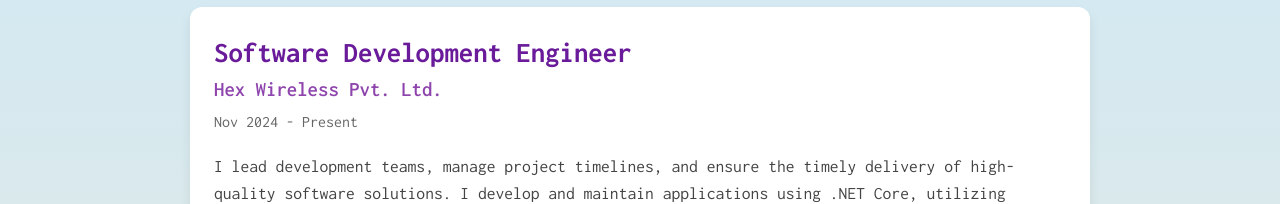
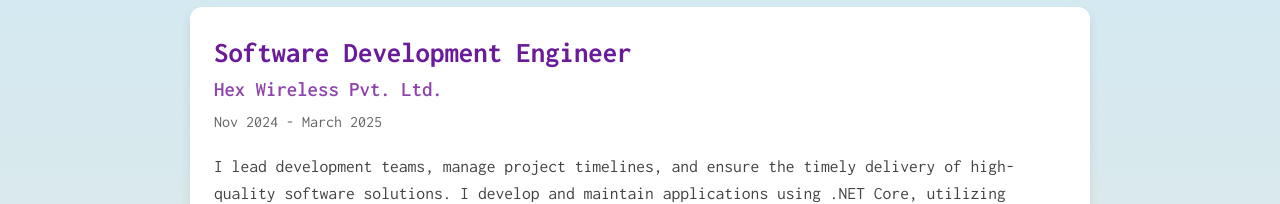
Before and after one commit to Trusha2102/my-portfolio, a Next.js app: page / in a window 1280 px wide. Shown: the part 1080-1284 px from the top of the page. Built offline with nearby package versions, Linux system fonts and the light colour scheme.

Commit message:
Update duration for Hex Wireless experience

```diff
--- a/src/components/Experience/Experience.tsx
+++ b/src/components/Experience/Experience.tsx
@@ -4,7 +4,7 @@
   const experiences = [
     {
       company: "Hex Wireless Pvt. Ltd.",
-      duration: "Nov 2024 - Present",
+      duration: "Nov 2024 - March 2025",
       position: "Software Development Engineer",
       description:
         "I lead development teams, manage project timelines, and ensure the timely delivery of high-quality software solutions. I develop and maintain applications using .NET Core, utilizing Three-Tier Architecture and MVC models to create scalable and maintainable systems. My responsibilities include managing databases with MariaDB via HeidiSQL, integrating Redis and RabbitMQ for efficient data handling and message brokering, and implementing Microsoft Identity for secure authentication and authorization. I actively collaborate with cross-functional teams to design and deploy robust backend solutions, consistently enhancing system performance and reliability.",
```
